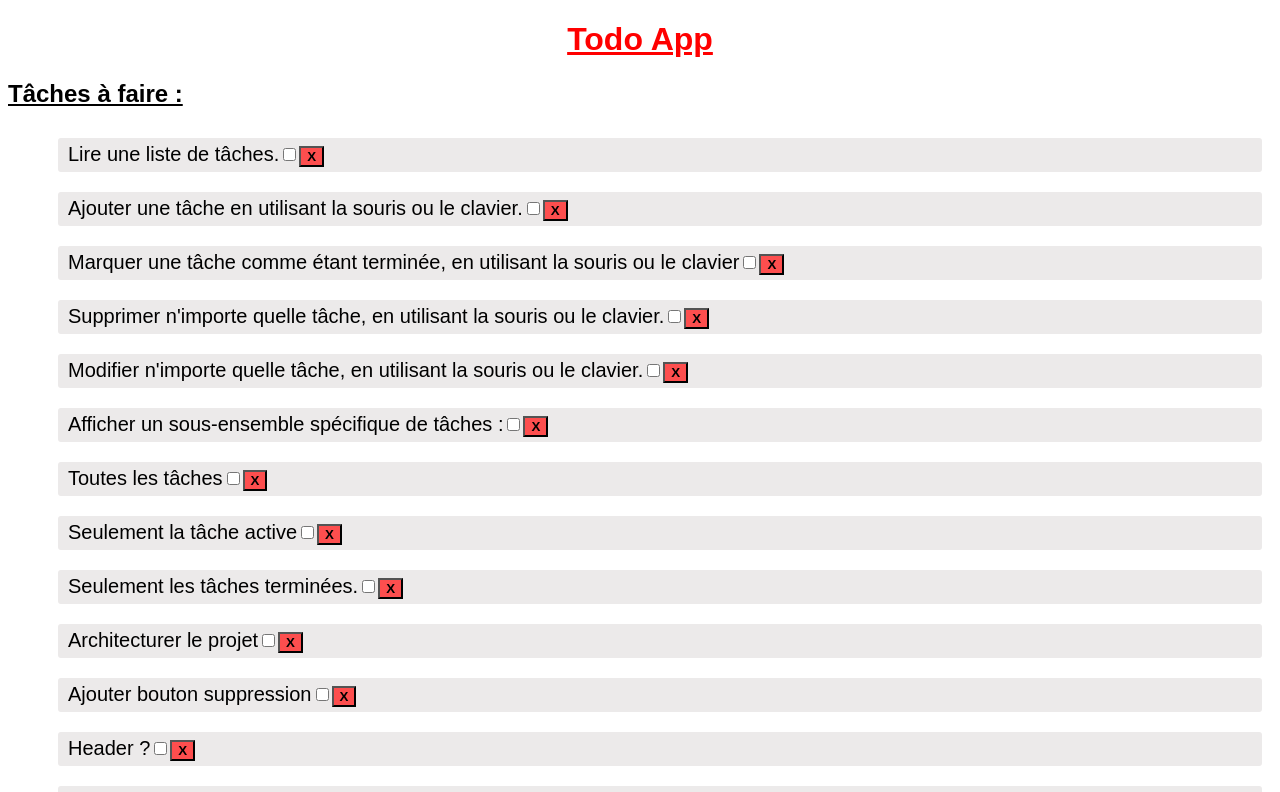
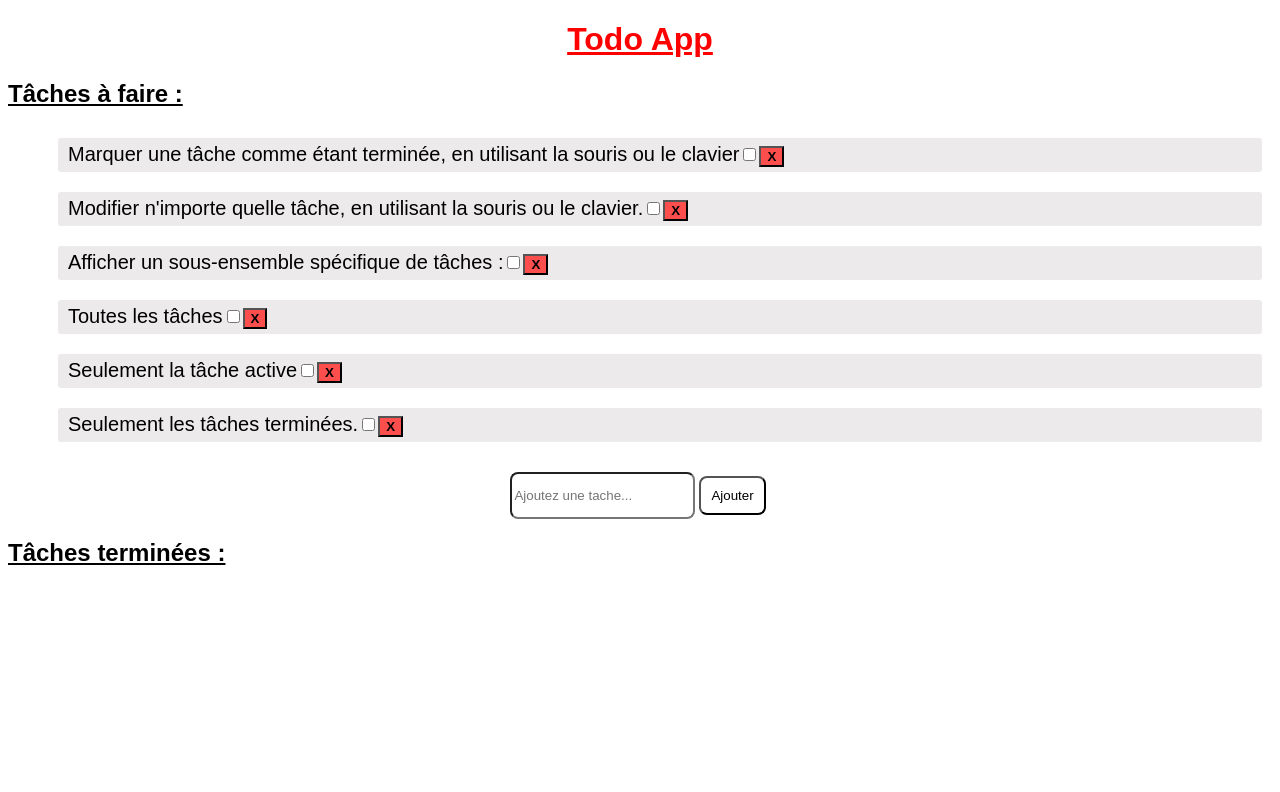
Before and after one commit to corantoine/todo-list, a React (Create React App) app: page / in a window 1280 px wide. Shown: the top 792 px of the page. Built offline with nearby package versions, Linux system fonts and the light colour scheme.

Commit message:
tâche terminée passe à true et le css s'applique

```diff
--- a/src/main/javascript/App.js
+++ b/src/main/javascript/App.js
@@ -1,70 +1,24 @@
 import { useState } from "react";
 import "./styles/app.css"
+import Task from "./components/Task"
+import TaskForm from "./components/TaskForm";
 
 function App() {
   // state
   const [tasks, setTasks] = useState([
-    { id: 1, nom: "Lire une liste de tâches." },
-    { id: 2, nom: "Ajouter une tâche en utilisant la souris ou le clavier." },
-    { id: 3, nom: "Marquer une tâche comme étant terminée, en utilisant la souris ou le clavier" },
-    { id: 4, nom: "Supprimer n'importe quelle tâche, en utilisant la souris ou le clavier." },
-    { id: 5, nom: "Modifier n'importe quelle tâche, en utilisant la souris ou le clavier." },
-    { id: 6, nom: "Afficher un sous-ensemble spécifique de tâches :" },
-    { id: 7, nom: "Toutes les tâches" },
-    { id: 8, nom: "Seulement la tâche active" },
-    { id: 9, nom: "Seulement les tâches terminées." },
-    { id: 10, nom: "Architecturer le projet" },
-    { id: 11, nom: "Ajouter bouton suppression" },
-    { id: 12, nom: "Header ?" },
-    { id: 13, nom: "Footer ?" }
-
+    { id: 1, nom: "Marquer une tâche comme étant terminée, en utilisant la souris ou le clavier", taskCompleted: false },
+    { id: 2, nom: "Modifier n'importe quelle tâche, en utilisant la souris ou le clavier.", taskCompleted: false },
+    { id: 3, nom: "Afficher un sous-ensemble spécifique de tâches :", taskCompleted: false },
+    { id: 4, nom: "Toutes les tâches", taskCompleted: false },
+    { id: 5, nom: "Seulement la tâche active", taskCompleted: false },
+    { id: 6, nom: "Seulement les tâches terminées.", taskCompleted: false },
   ])
 
-  const [newTask, setNewTask] = useState("");
-  const [taskCompleted, setTaskCompleted] = useState(false)
-
+  // const [taskCompleted, setTaskCompleted] = useState(false);
 
   // comportement
-  /****************Soumission du formulaire****************/
-  const handleSubmit = (e) => {
-    // Empêcher le rechargement de la page au moment de la soumission du form
-    e.preventDefault();
-
-    /************************** 1. Copie du state **************************/
-    // copie du tableau task en utilisant le spread operator
-    // spread operator : eclate le tableau et le reconstruit dans une nouvelle instance de tableau
-    const taskCopy = [...tasks];
-
-
-    /************************** 2. Manipulation sur la copie du state **************************/
-    // ici on défini l'id en fonction de la date; ainsi aucun item ne peut avoir 2 id identiques
-    const id = new Date().getTime();
-    // ici on attribue la valeur `newTask` à nom
-    const nom = newTask;
-
-    // ici on push le nouvel elem à la fin du tableau en lui attribuant un id et le nom saisi par l'utilisateur
-    taskCopy.push({ id: id, nom: nom })
-
-
-    /************************** 3. Modifier le state avec le setter **************************/
-    // ici on modifie le state pour afficher l'ajout d'élément
-    setTasks(taskCopy);
-    // setNewTask prend en compte l'input texte, donc on réinitialise son état à vide pour "vider" l'input
-    setNewTask("");
-  }
-
-  /****************** Ajout d'une nouvelle tache *****************/
-  //Un événement onChange est déclenché lorsque des valeurs sont saisies dans l’entrée.
-  //Cela déclenche une fonction handleChange() , qui est utilisée pour définir un nouvel état pour l’entrée.
-  const handleChange = (e) => {
-    // const valueAfterChange = e.target.value;
-    setNewTask(e.target.value);
-  }
-
-  // ici on passe l'id en paramètre de la fonction
   const handleDelete = (id) => {
-    console.log('Supprimer : id n°' + id)
-
+    // ici on passe l'id en paramètre de la fonction
     const taskCopy = [...tasks];
 
     // ici on veut filtrer par id pour supprimer la tâche selectionnée
@@ -76,9 +30,46 @@ function App() {
 
   // Au clic dans la checkbox, je veux que mon texte soit barré.
   // Nécessite une classe pour fonctionner
-  const handleCheck = () => {
-    console.log();
-    setTaskCompleted(!taskCompleted)
+  const handleCheck = (id) => {
+
+    /************************** 1. Copie du state **************************/
+    //Ici on crée une copie du tableau tasks
+    var tasksCopy = [...tasks];
+
+    // /************************** 2. Manipulation sur la copie du state **************************/
+    //Ici on recherche la tâche correspondant à l'id fourni
+    var taskCopyUpdated = tasksCopy.find(task => task.id === id)
+    // On met à jour taskCopyUpdated afin d'inverser la valeur de la propriété taskCompleted
+    taskCopyUpdated = { ...taskCopyUpdated, taskCompleted: !taskCopyUpdated.taskCompleted }
+
+
+    //Ici on cherche l'index de la tâche correspondant à l'id
+    const findTask = tasksCopy.findIndex(task => task.id === id)
+
+    // Ici on remplace la tâche à l'index findTask par la tâche maj (taskCopyUpdated)
+    tasksCopy.splice(findTask, 1, taskCopyUpdated)
+
+
+
+    //Ici on filtre les valeurs pour ne garder que les valeurs qui remplissent la condition
+    // const tasksWithoutOldValue = tasksCopy.filter(task => task.id !== id)
+    // Spread operator fonctionne aussi MAIS il pousse la nouvelle valeur à la fin du tableau
+    // tasksCopy = [...tasksWithoutOldValue, taskCopyUpdated]
+
+    // trouver et maj task dans le tableau
+    /************************** 3. Modifier le state avec le setter **************************/
+    setTasks(tasksCopy)
+  }
+
+  const handleAdd = (taskToAdd) => {
+    //1. Copie du state
+    // copie du tableau task avec le spread operator
+    const taskCopy = [...tasks];
+    //2. Manipulation sur la copie du state
+    taskCopy.push(taskToAdd);
+    //3. Modifier le state avec le setter
+    // ici on modifie le state pour afficher l'ajout d'élément
+    setTasks(taskCopy);
   }
 
   // render
@@ -88,28 +79,16 @@ function App() {
       <h2> Tâches à faire : </h2>
       <ul>
         {tasks.map((task) => (
-          <li key={task.id}
-          onClick={handleCheck}
-          >
-            {task.nom}
-            <input type="checkbox"
-            className={!true ? "completed-task" : "uncomplete-task"}
-            onClick={() => handleCheck()}
-            />
-            <button
-            className="deleteButton"
-            onClick={() => handleDelete(task.id)}>X</button>
-            </li>
+          <Task taskInfo={task}
+            onTaskDelete={handleDelete}
+            onCheck={handleCheck}
+            onTaskCompleted={task.taskCompleted}
+            key={task.id}
+          />
         ))}
       </ul>
       <span className="form-container">
-        <form action="submit" onSubmit={handleSubmit}>
-          <input className="input" value={newTask}
-            type="text"
-            placeholder="Ajoutez une tache..."
-            onChange={handleChange} />
-          <button className="button">Ajouter</button>
-        </form>
+        <TaskForm handleAdd={handleAdd} />
       </span>
       <h2> Tâches terminées : </h2>
     </div>
--- /dev/null
+++ b/src/main/javascript/components/Task.js
@@ -0,0 +1,27 @@
+// export default function Taches(props) {
+    // const taskInfo = props.taskInfo;
+    // const onTaskDelete = props.onTaskDelete;
+    // const onTaskCheck = props.onTaskCheck;
+// Peut aussi s'écrire comme ça (destructuring):
+// const {taskInfo, onTaskCheck, onTaskDelete} = props
+// passer props en params de la fonction revient au même que de faire le destructuring directement en params de la fonction
+
+import { useState } from "react"
+
+    export default function Task({taskInfo, onTaskDelete, onCheck, onTaskCompleted}) {
+    return (
+        <li
+        className={onTaskCompleted ? "completed-task" : "uncomplete-task"}>
+            {taskInfo.nom}
+            <input
+            className="checkbox"
+            type="checkbox"
+            onChange={() => onCheck(taskInfo.id)}
+            checked={taskInfo.taskCompleted}
+            />
+            <button
+                className="deleteButton"
+                onClick={() => onTaskDelete(taskInfo.id)}>X</button>
+        </li>
+    )
+}
--- /dev/null
+++ b/src/main/javascript/components/TaskForm.js
@@ -0,0 +1,49 @@
+import { useState } from "react";
+
+export default function TaskForm({handleAdd}){
+
+// state
+const [newTask, setNewTask] = useState("");
+
+//comportements
+  /****************Soumission du formulaire****************/
+  const handleSubmit = (e) => {
+    // Empêcher le rechargement de la page au moment de la soumission du form
+    e.preventDefault();
+
+
+
+    /************************** 2. Manipulation sur la copie du state **************************/
+    // ici on défini l'id en fonction de la date; ainsi aucun item ne peut avoir 2 id identiques
+    const id = new Date().getTime();
+    // ici on attribue la valeur `newTask` à nom
+    const nom = newTask;
+    const taskToAdd = { id: id, nom: nom, taskCompleted: false }
+    // ici on push le nouvel elem à la fin du tableau en lui attribuant un id et le nom saisi par l'utilisateur
+
+
+    /************************** 3. Modifier le state avec le setter **************************/
+    // setNewTask prend en compte l'input texte, donc on réinitialise son état à vide pour "vider" l'input
+    handleAdd(taskToAdd)
+    setNewTask("");
+  }
+
+  /****************** Ajout d'une nouvelle tache *****************/
+  //Un événement onChange est déclenché lorsque des valeurs sont saisies dans l’entrée.
+  //Cela déclenche une fonction handleChange() , qui est utilisée pour définir un nouvel état pour l’entrée.
+  const handleChange = (e) => {
+    // const valueAfterChange = e.target.value;
+    setNewTask(e.target.value);
+  }
+
+//render
+    return(
+        <form action="submit" onSubmit={handleSubmit}>
+        <input className="input"
+          value={newTask}
+          type="text"
+          placeholder="Ajoutez une tache..."
+          onChange={handleChange} />
+        <button className="button">Ajouter</button>
+      </form>)
+}
--- a/src/main/javascript/styles/app.css
+++ b/src/main/javascript/styles/app.css
@@ -68,5 +68,5 @@ button:hover {
 }
 
 .completed-task{
-    text-decoration: overline;
+    text-decoration: line-through rgb(85, 85, 85);
 }
```
Also changed, not shown: src/main/javascript/components/Footer.js (added), src/main/javascript/components/Header.js (added).
